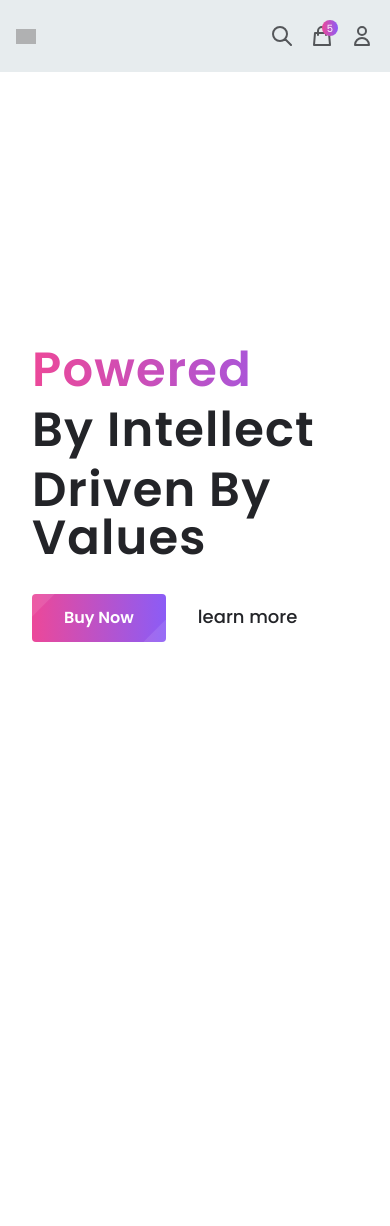
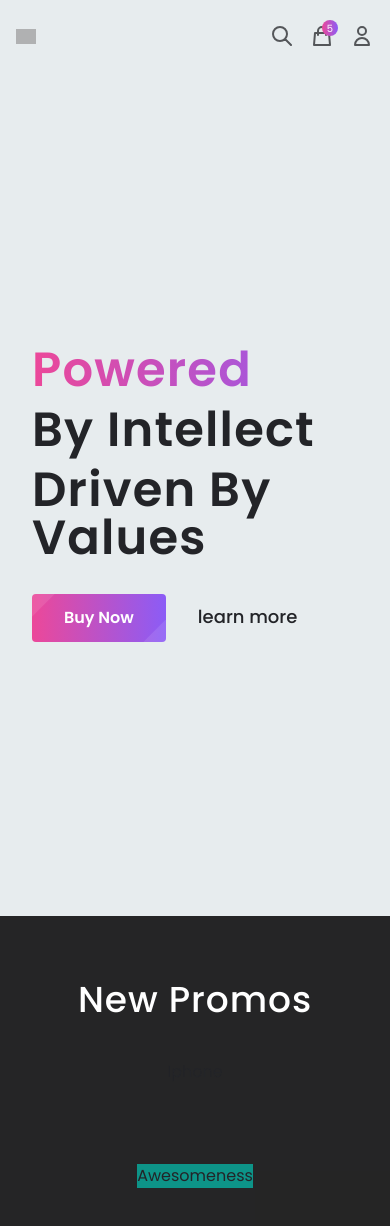
Before and after one commit to vishesh-baj/applestore-redesign-nextjs-typescript, a Next.js app in the folder apple-redesign-nextjs-typescript/: page / in a window 390 px wide. Shown: the top 1226 px of the page. Before the commit the page ends 916 px from the top, so only its background shows below. Built offline with nearby package versions, Linux system fonts and the light colour scheme; grey boxes are pictures that could not be loaded.

Commit message:
addd few classes to global styles file, added landing page and edit few ui aspects of it

```diff
--- a/apple-redesign-nextjs-typescript/components/Landing.tsx
+++ b/apple-redesign-nextjs-typescript/components/Landing.tsx
@@ -1,6 +1,9 @@
 import Image from "next/image";
+import { isAbsolute } from "path";
 import React from "react";
 import Button from "./Button";
+
+// const there are so many landing pages that are specific to the controllable component that is provided in such sense of the matter
 
 const Landing = () => {
   return (
@@ -20,6 +23,7 @@ const Landing = () => {
           </a>
         </div>
       </div>
+
       <div className="relative hidden h-[400px] w-[450px] transition-all duration-500 md:inline lg:h-[650px] lg:w-[600px]">
         <Image
           alt="image"
--- a/apple-redesign-nextjs-typescript/package.json
+++ b/apple-redesign-nextjs-typescript/package.json
@@ -6,6 +6,7 @@
     "start": "next start"
   },
   "dependencies": {
+    "@headlessui/react": "^1.7.7",
     "@heroicons/react": "1.0.6",
     "next": "latest",
     "react": "18.2.0",
--- a/apple-redesign-nextjs-typescript/pages/index.tsx
+++ b/apple-redesign-nextjs-typescript/pages/index.tsx
@@ -1,9 +1,11 @@
-import type { NextPage } from "next";
+import { Tab } from "@headlessui/react";
+import type { GetServerSideProps, NextPage } from "next";
 import Head from "next/head";
 import Header from "../components/Header";
 import Landing from "../components/Landing";
 
 const Home: NextPage = () => {
+  const { Group, List, Panel, Panels } = Tab;
   return (
     <div>
       <Head>
@@ -12,10 +14,42 @@ const Home: NextPage = () => {
       </Head>
       <Header />
 
-      <main>
+      <main className="relative h-[200vh] bg-[#E7ECEE]">
         <Landing />
       </main>
+
+      <section className="relative z-40 -mt-[100vh] min-h-screen bg-[rgba(27,27,27,0.95)]">
+        <div className="space-y-10 py-16">
+          <h1 className="text-center text-4xl font-medium tracking-wide text-white md:text-5xl">
+            New Promos
+          </h1>
+          <Group>
+            <List className="flex justify-center">
+              <Tab>Iphone</Tab>
+            </List>
+            <Panels className="mx-auto max-w-fit pt-10 pb-24 sm:px-4">
+              <Panel>
+                <div className="bg-teal-600">
+                  <h1>Awesomeness</h1>
+                </div>
+              </Panel>
+              <Panel>
+                <div className="bg-teal-600">
+                  <h1>Added</h1>
+                </div>
+              </Panel>
+            </Panels>
+          </Group>
+        </div>
+      </section>
     </div>
   );
 };
 export default Home;
+
+// ? Backend Code
+export const getServerSideProps: GetServerSideProps = async () => {
+  return {
+    props: {},
+  };
+};
--- a/apple-redesign-nextjs-typescript/styles/globals.css
+++ b/apple-redesign-nextjs-typescript/styles/globals.css
@@ -1,4 +1,5 @@
 @import url(https://fonts.googleapis.com/css?family=Poppins:100,100italic,200,200italic,300,300italic,regular,italic,500,500italic,600,600italic,700,700italic,800,800italic,900,900italic);
+
 @tailwind base;
 @tailwind components;
 @tailwind utilities;
```
Also changed, not shown: 1 other file (tests, documents, lock files or other folders).
